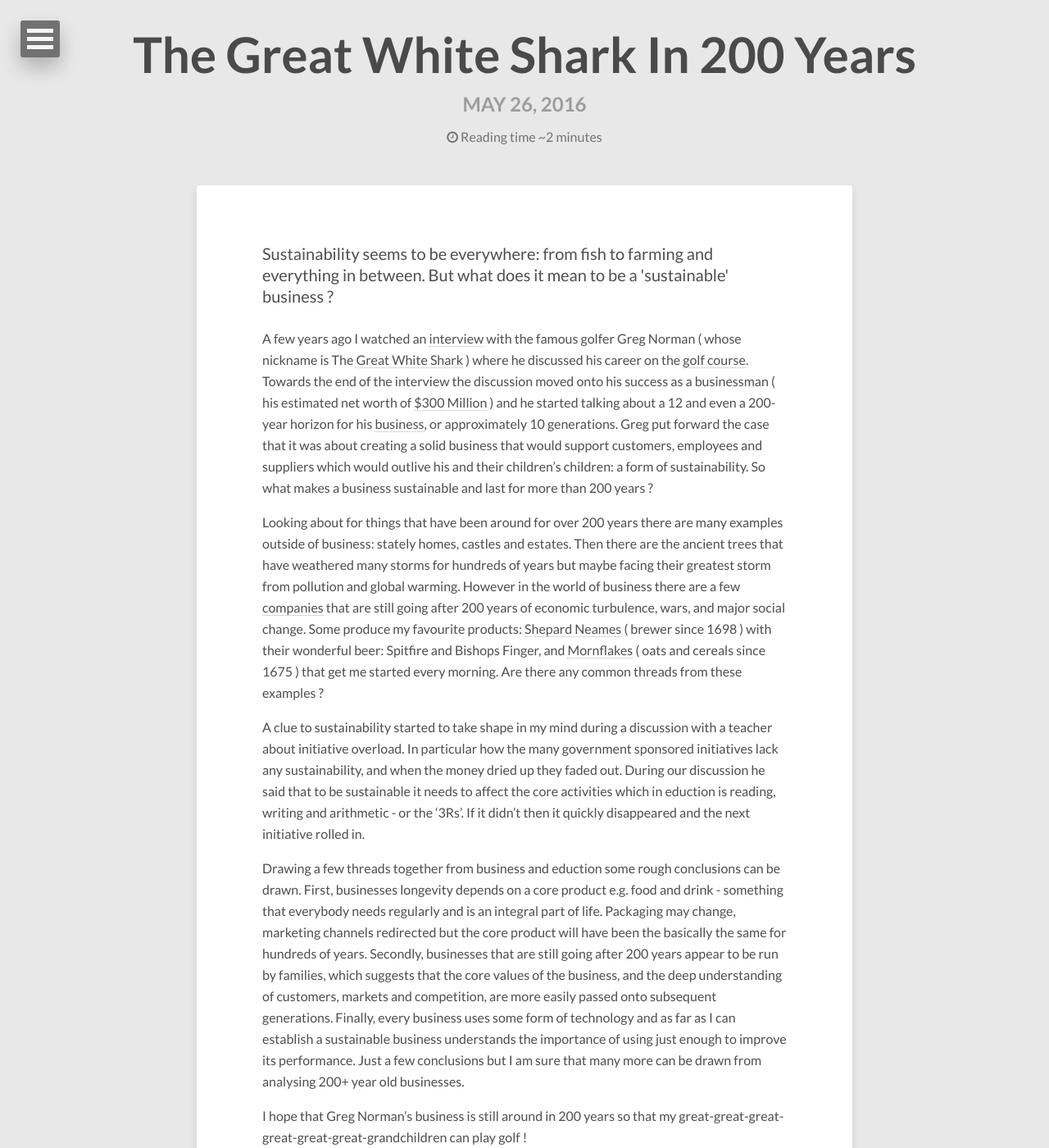
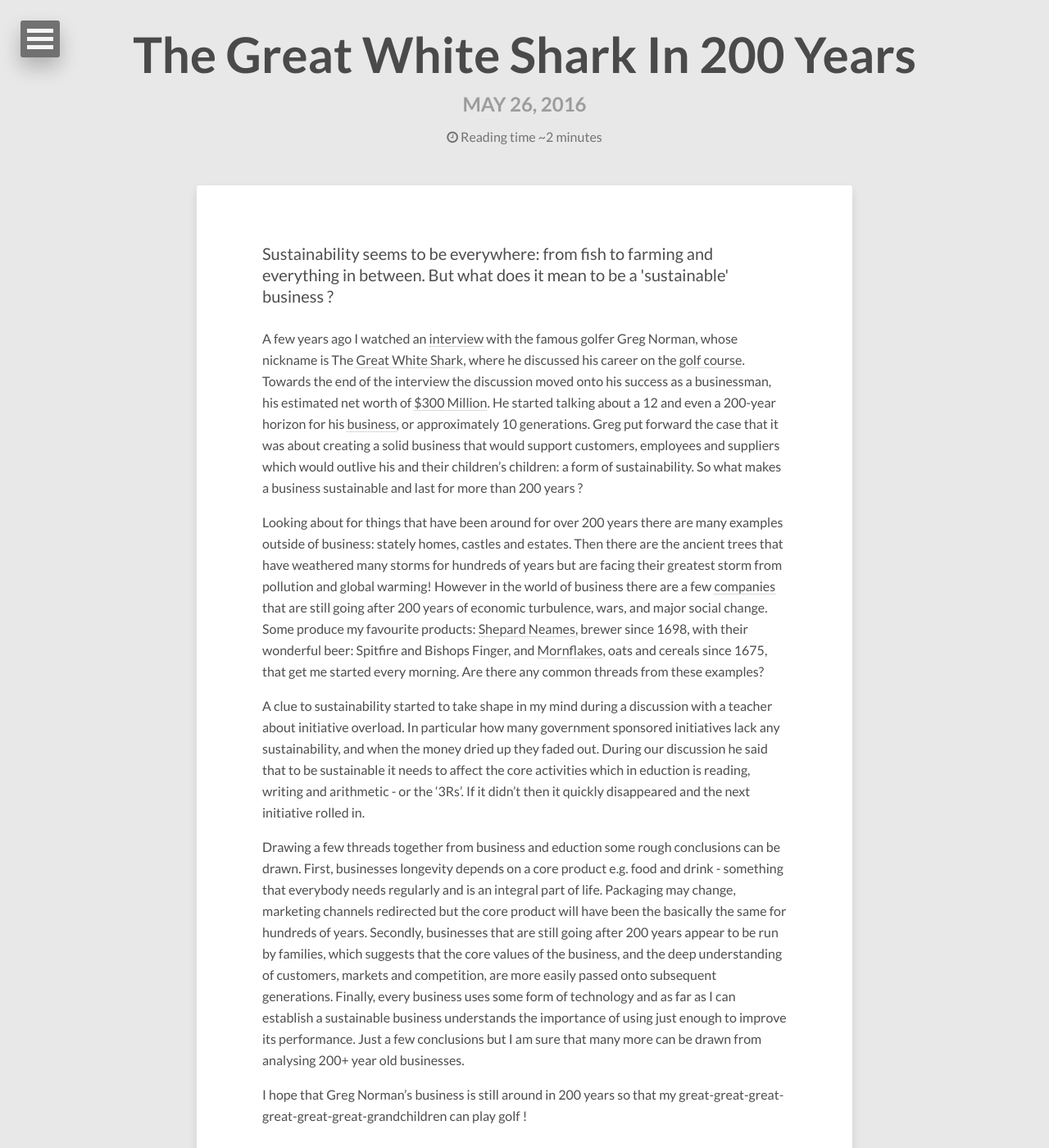
Before and after one commit to dtinblack/dtinblack.github.io, a Jekyll site: the page built from _posts/2016-05-26-great-white-shark.md, in a window 1280 px wide and 1400 px high. Shown: the whole window at 82% size. Built offline with Jekyll 4.4.1, drawn with Linux system fonts in a browser that asks for light colours; nearby versions of some CDN libraries.

Commit message:
improved grammer

```diff
--- a/_posts/2016-05-26-great-white-shark.md
+++ b/_posts/2016-05-26-great-white-shark.md
@@ -12,18 +12,18 @@ Sustainability seems to be everywhere: from fish to farming and everything in be
 
 A few years ago I watched an
 <a href="https://www.youtube.com/watch?v=1ODXzkT7Elc">interview</a>
-with the famous golfer Greg Norman ( whose nickname is The <a href="https://en.wikipedia.org/wiki/Greg_Norman">Great White Shark</a> ) where he discussed his career on the [golf course](https://en.wikipedia.org/wiki/Greg_Norman#Great_White_Shark_Enterprises).
-Towards the end of the interview the discussion moved onto his success as a businessman ( his estimated net worth of [$300 Million](http://www.therichest.com/celebnetworth/athletes/golfers/greg-norman-net-worth/) ) and he started talking about a 12 and even a 200-year horizon for his
+with the famous golfer Greg Norman, whose nickname is The <a href="https://en.wikipedia.org/wiki/Greg_Norman">Great White Shark</a>, where he discussed his career on the [golf course](https://en.wikipedia.org/wiki/Greg_Norman#Great_White_Shark_Enterprises).
+Towards the end of the interview the discussion moved onto his success as a businessman, his estimated net worth of [$300 Million](http://www.therichest.com/celebnetworth/athletes/golfers/greg-norman-net-worth/). He started talking about a 12 and even a 200-year horizon for his
 <a href="http://www.shark.com/">business</a>, or approximately 10 generations. Greg put forward the case that it was about creating a solid business that would support customers, employees and suppliers which would outlive his and their children’s children: a form of sustainability. So what makes a business sustainable and last for more than 200 years ?
 
 Looking about for things that have been around for over 200 years there are many examples outside of business: stately homes, castles and estates.
-Then there are the ancient trees that have weathered many storms for hundreds of years but maybe facing their greatest storm from pollution and global warming. However in the world of
+Then there are the ancient trees that have weathered many storms for hundreds of years but are facing their greatest storm from pollution and global warming! However in the world of
 business there are a few <a href="https://en.wikipedia.org/wiki/List_of_oldest_companies">companies</a>
 that are still going after 200 years of economic turbulence, wars, and major social change. Some produce my favourite products:
-[Shepard Neames](https://www.shepherdneame.co.uk/) ( brewer since 1698 ) with their wonderful beer: Spitfire and Bishops Finger, and
-[Mornflakes](http://www.mornflake.com/home/) ( oats and cereals since 1675 ) that get me started every morning.  Are there any common threads from these examples ?
+[Shepard Neames](https://www.shepherdneame.co.uk/), brewer since 1698, with their wonderful beer: Spitfire and Bishops Finger, and
+[Mornflakes](http://www.mornflake.com/home/), oats and cereals since 1675, that get me started every morning.  Are there any common threads from these examples?
 
-A clue to sustainability started to take shape in my mind during a discussion with a teacher about initiative overload. In particular how the many government sponsored initiatives lack any sustainability, and when the money dried up they faded out. During our discussion he said that to be sustainable it needs to affect the core activities which in eduction is reading, writing and arithmetic - or the '3Rs'. If it didn't then it quickly disappeared and the next initiative rolled in.
+A clue to sustainability started to take shape in my mind during a discussion with a teacher about initiative overload. In particular how many government sponsored initiatives lack any sustainability, and when the money dried up they faded out. During our discussion he said that to be sustainable it needs to affect the core activities which in eduction is reading, writing and arithmetic - or the '3Rs'. If it didn't then it quickly disappeared and the next initiative rolled in.
 
 Drawing a few threads together from business and eduction some rough conclusions can be drawn. First, businesses longevity depends on a core product e.g. food and drink - something that everybody needs regularly and is an integral part of life. Packaging may change, marketing channels redirected but the core product will have been the basically the same for hundreds of years. Secondly, businesses that are still going after 200 years appear to be run by families, which suggests that the core values of the business, and the deep understanding of customers, markets and competition, are more easily passed onto subsequent generations. Finally, every business uses some form of technology and as far as I can establish a sustainable business understands the importance of using just enough to improve its performance. Just a few conclusions but I am sure that many more can be drawn from analysing 200+ year old businesses.
 
```
Also changed, not shown: images/features/the-sustainable-consumer.jpg (added), 1 other file.
